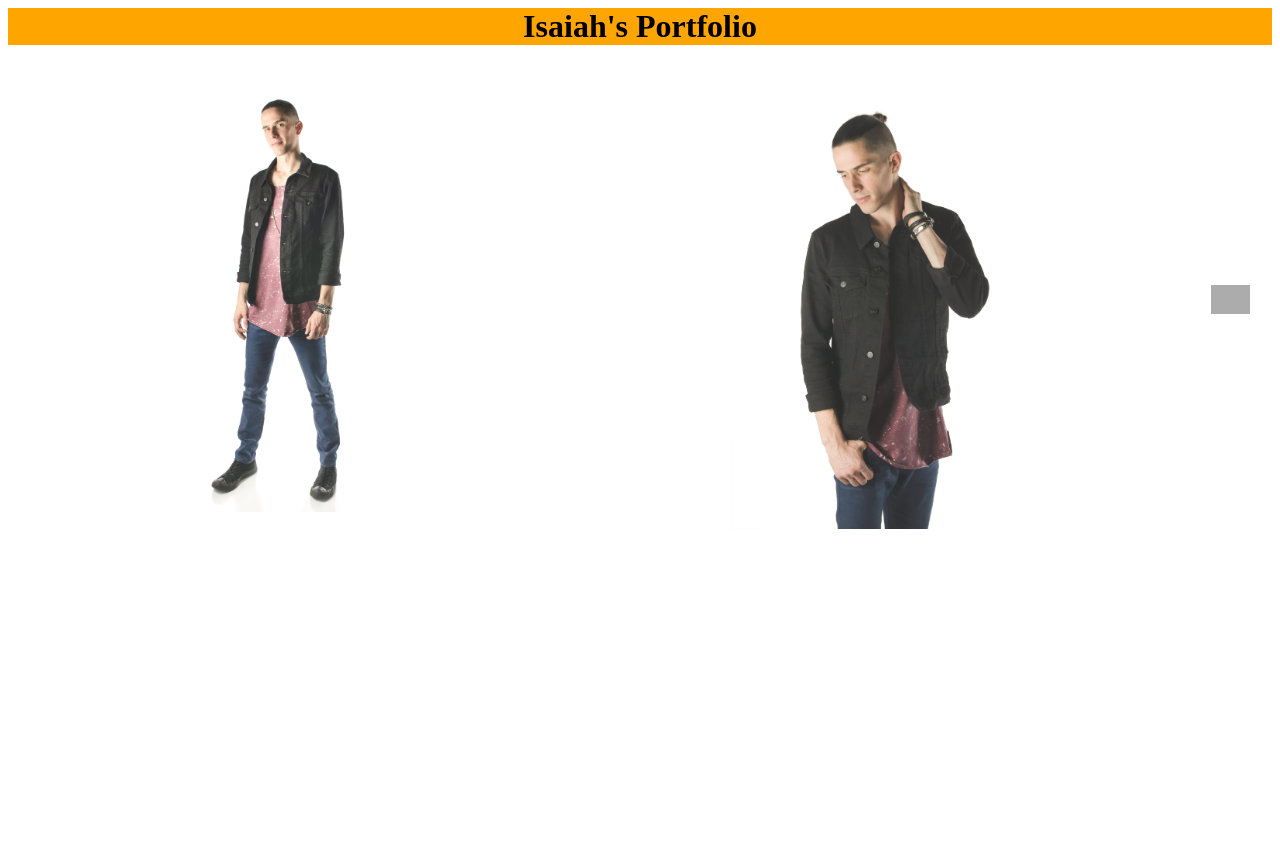
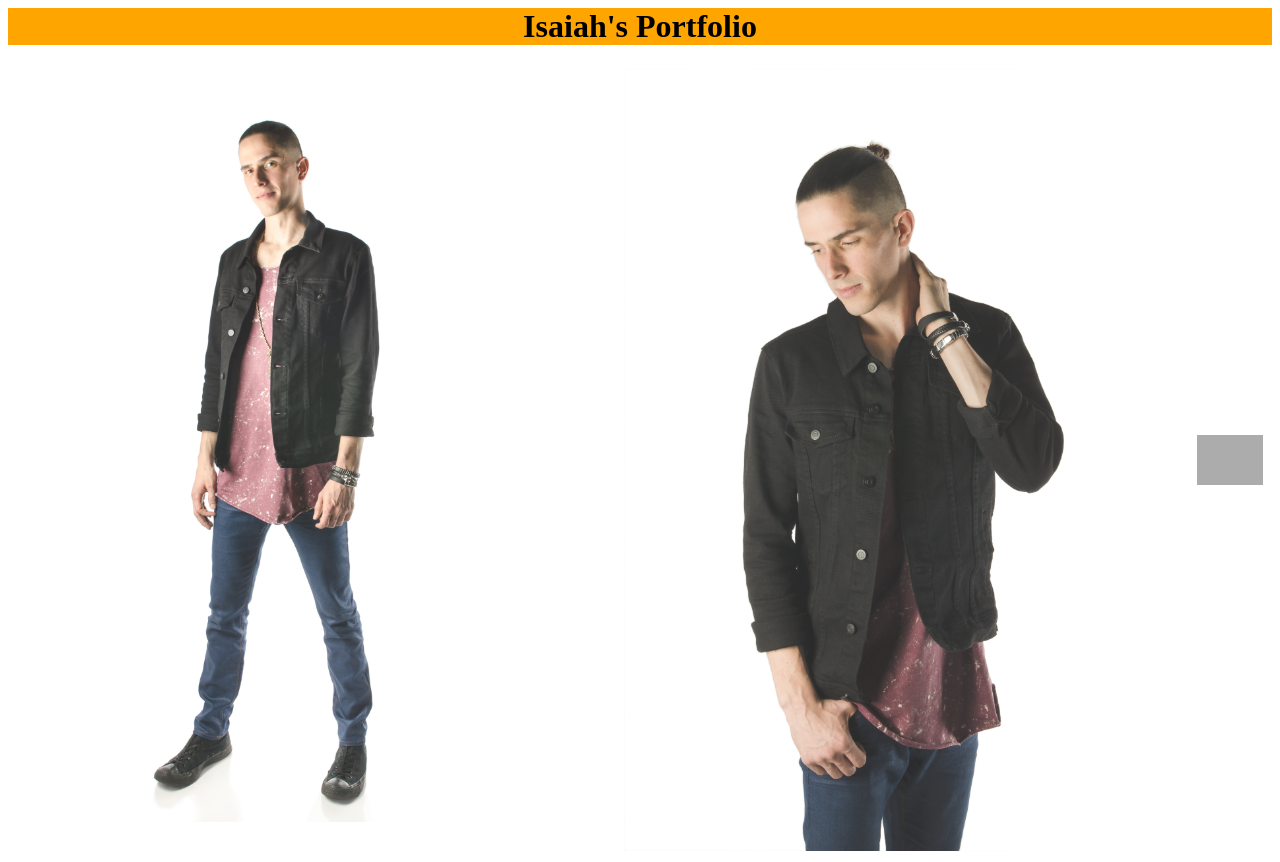
Before and after one commit to isaiahwulfe/isaiahwulfe.github.io, a plain HTML site: page index.html in a window 1280 px wide. Before the commit the page ends 800 px from the top, so only its background shows below. Drawn offline with Linux system fonts and the light colour scheme; grey boxes are pictures that could not be loaded.

Commit message:
increases image size again

```diff
--- a/index.html
+++ b/index.html
@@ -14,13 +14,13 @@
     <table>
         <tr>
           <th><a href="http://www.google.com">
-      <img src="Isaiah-3.jpg" alt="Pro Portrait" style="width:50%">
+      <img src="Isaiah-3.jpg" alt="Pro Portrait" style="width:85%">
       </a></th>
           <th><a href="http://www.google.com">
-      <img src="Isaiah.jpg" alt="Pro Portrait" style="width:50%">
+      <img src="Isaiah.jpg" alt="Pro Portrait" style="width:85%">
       </a></th>
           <th><a href="http://www.google.com">
-      <img src="Isaiah-2.jpg" alt="Pro Portrait" style="width:50%">
+      <img src="Isaiah-2.jpg" alt="Pro Portrait" style="width:85%">
       </a></th>
         </tr>
       </table>
```
